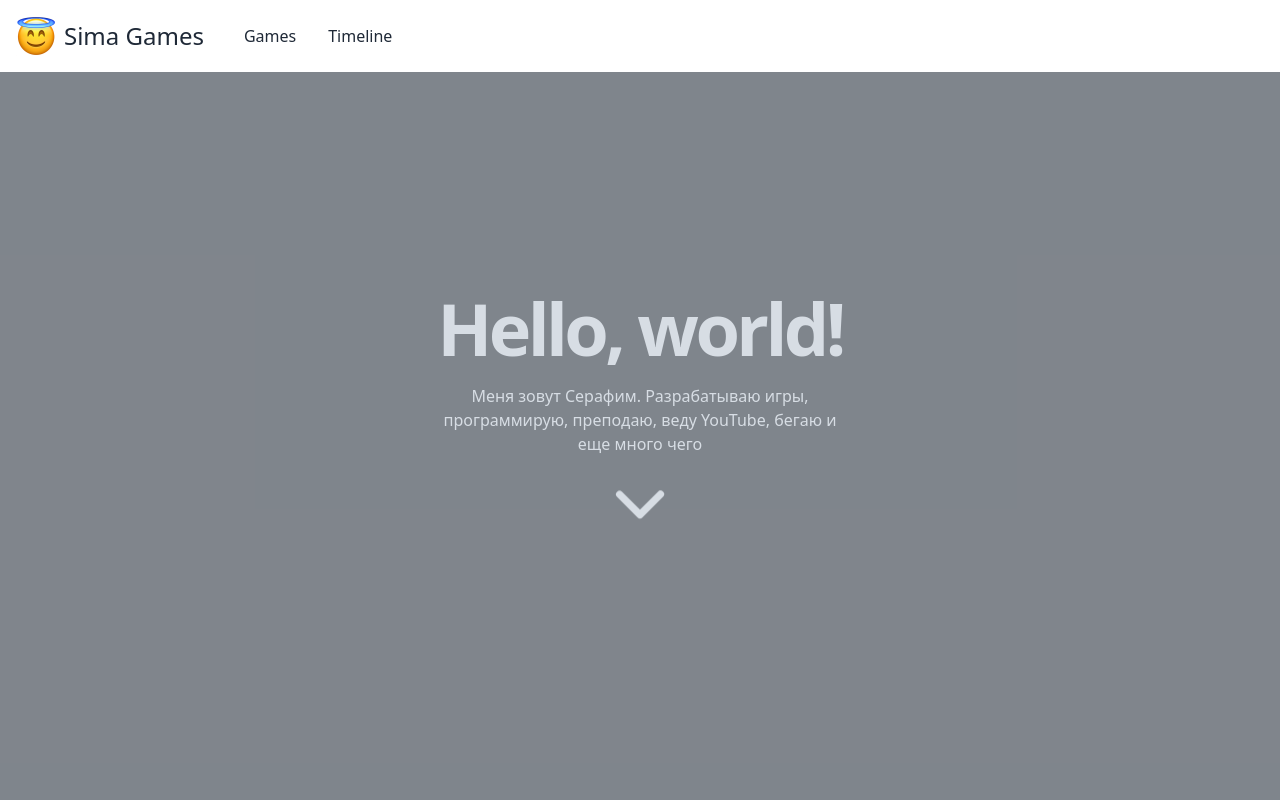
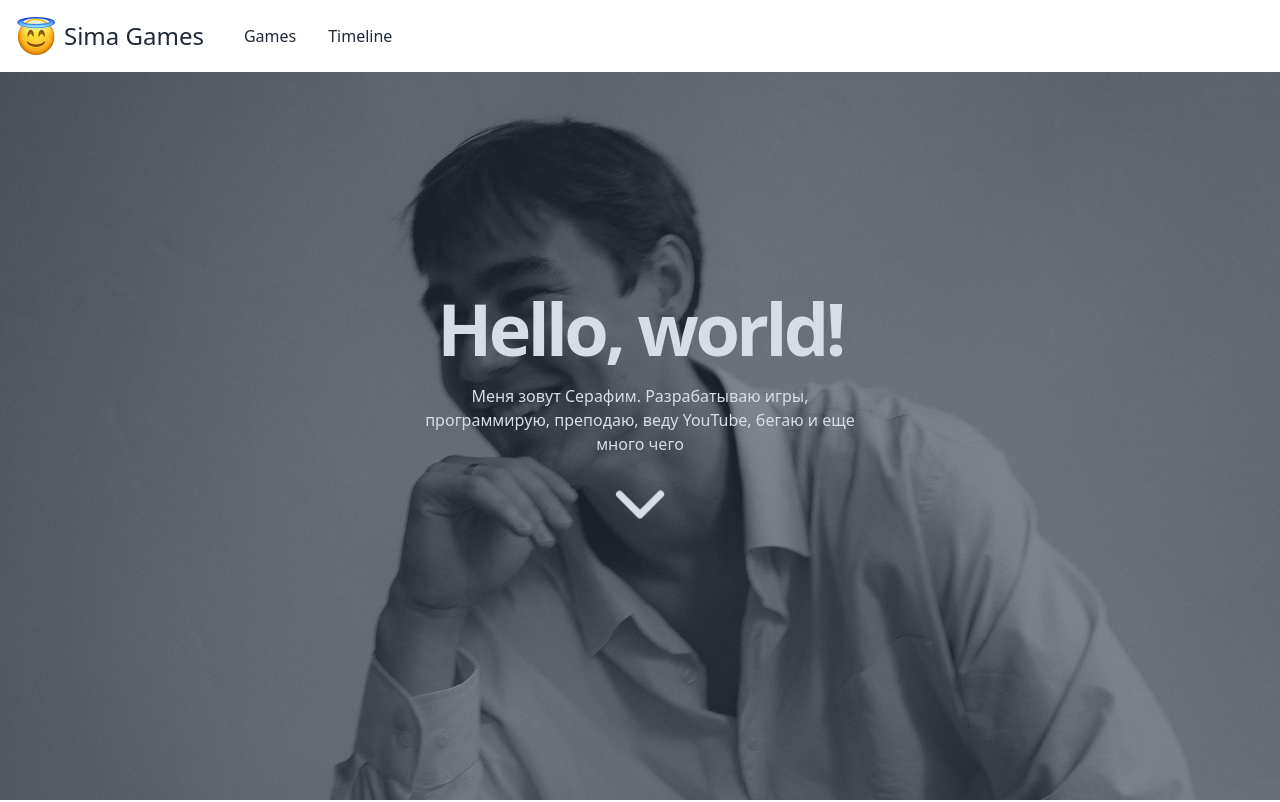
Before and after one commit to sima-games/simagames, a React (Vite) app: page / in a window 1280 px wide. Shown: the top 802 px of the page. Built offline with nearby package versions, Linux system fonts and the light colour scheme.

Commit message:
Fix hero section image not showing

```diff
--- a/src/components/HeroSection.jsx
+++ b/src/components/HeroSection.jsx
@@ -4,20 +4,20 @@ import hero from '../assets/images/hero.jpg';
 const HeroSection = () => {
   return (
     <section
-      className="hero min-h-[calc(100vh-4rem)] flex justify-center items-center relative"
+      className="hero min-h-[calc(100vh-4rem)]"
       style={{
-        backgroundImage: hero,
+        backgroundImage: `url(${hero})`,
         backgroundSize: 'cover',
-        backgroundPosition: 'center',
+        backgroundPosition: '0% 20%',
       }}
     >
-      <div className="hero-overlay bg-opacity-60 absolute inset-0"></div>
-      <div className="text-neutral-content text-center relative z-10">
+      <div className="hero-overlay bg-opacity-60"></div>
+      <div className="hero-content text-neutral-content text-center">
         <div className="max-w-md mx-auto">
           <h1 className="mb-5 text-5xl font-bold tracking-tighter sm:text-6xl md:text-7xl">
             Hello, world!
           </h1>
-          <p className="px-4 mb-5">
+          <p className="mb-5">
             Меня зовут Серафим. Разрабатываю игры, программирую, преподаю, веду
             YouTube, бегаю и еще много чего
           </p>
```
